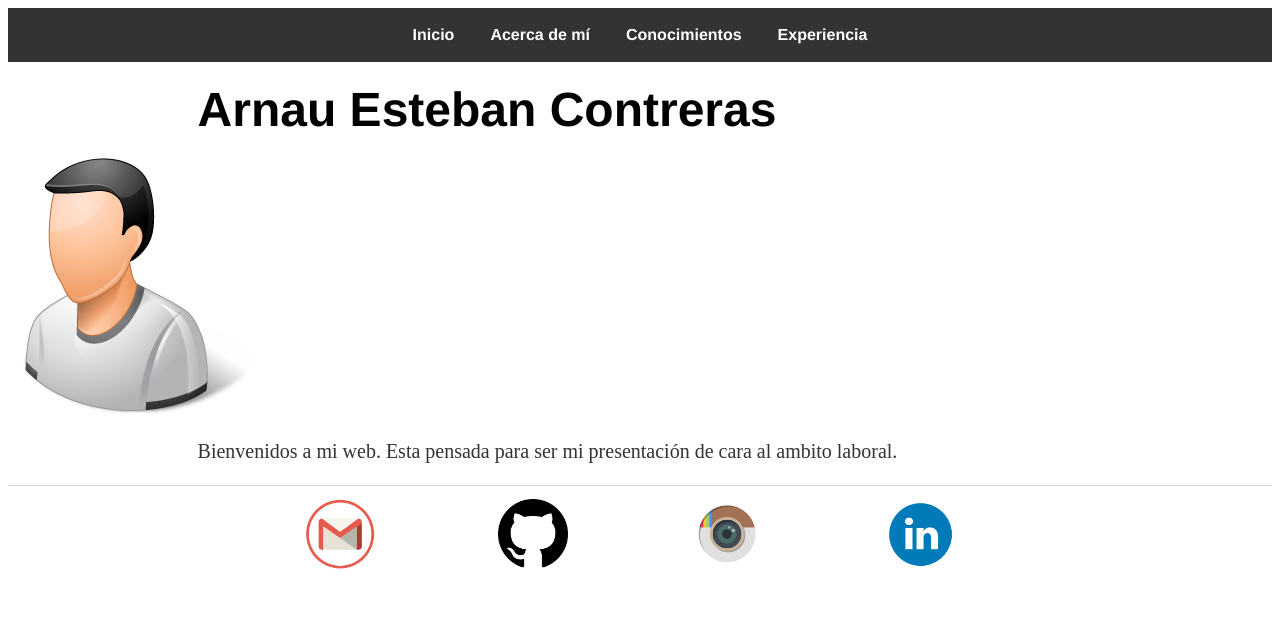
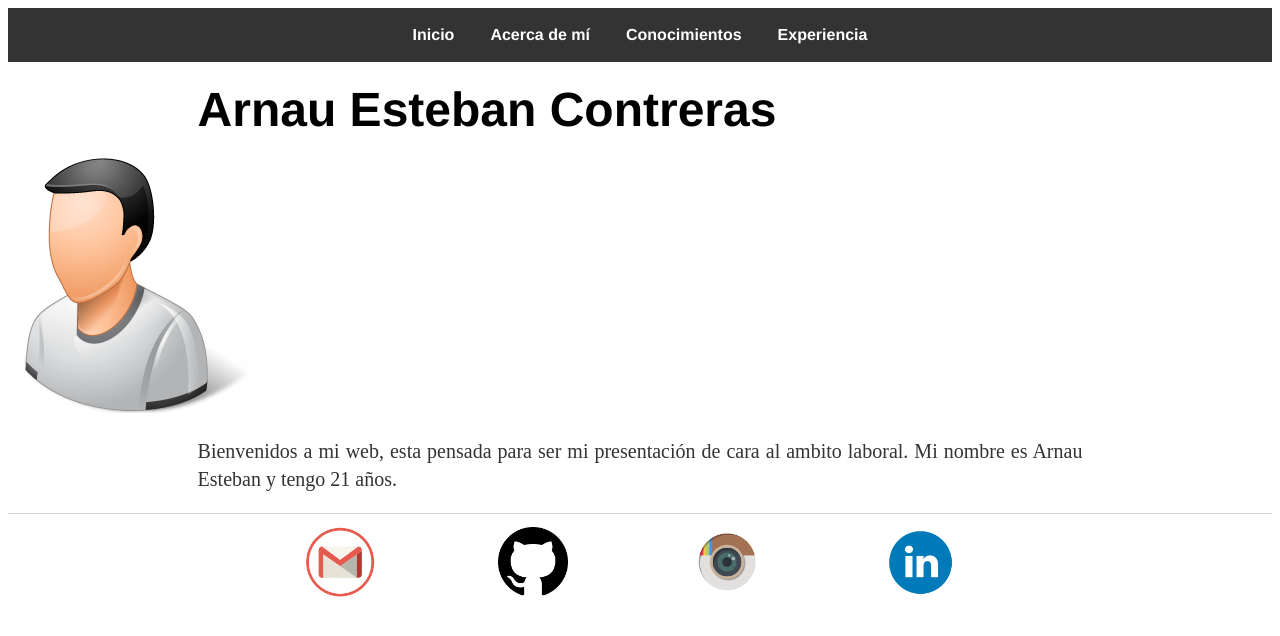
Before and after one commit to isx47590131/isx47590131.github.io, a Jekyll site: the page built from index.html, in a window 1280 px wide. Shown: the top 636 px of the page. Built offline with Jekyll 4.4.1, drawn with Linux system fonts in a browser that asks for light colours.

Commit message:
Update index.html

```diff
--- a/index.html
+++ b/index.html
@@ -5,5 +5,6 @@
 <div class="blurb">
 	<h1>Arnau Esteban Contreras</h1>
 	<img id="person" src="/img/person.png">
-	<p>Bienvenidos a mi web. Esta pensada para ser mi presentación de cara al ambito laboral.</a></p>
+	<p>Bienvenidos a mi web, esta pensada para ser mi presentación de cara al ambito laboral.
+		Mi nombre es Arnau Esteban y tengo 21 años. </a></p>
 </div><!-- /.blurb -->
```
